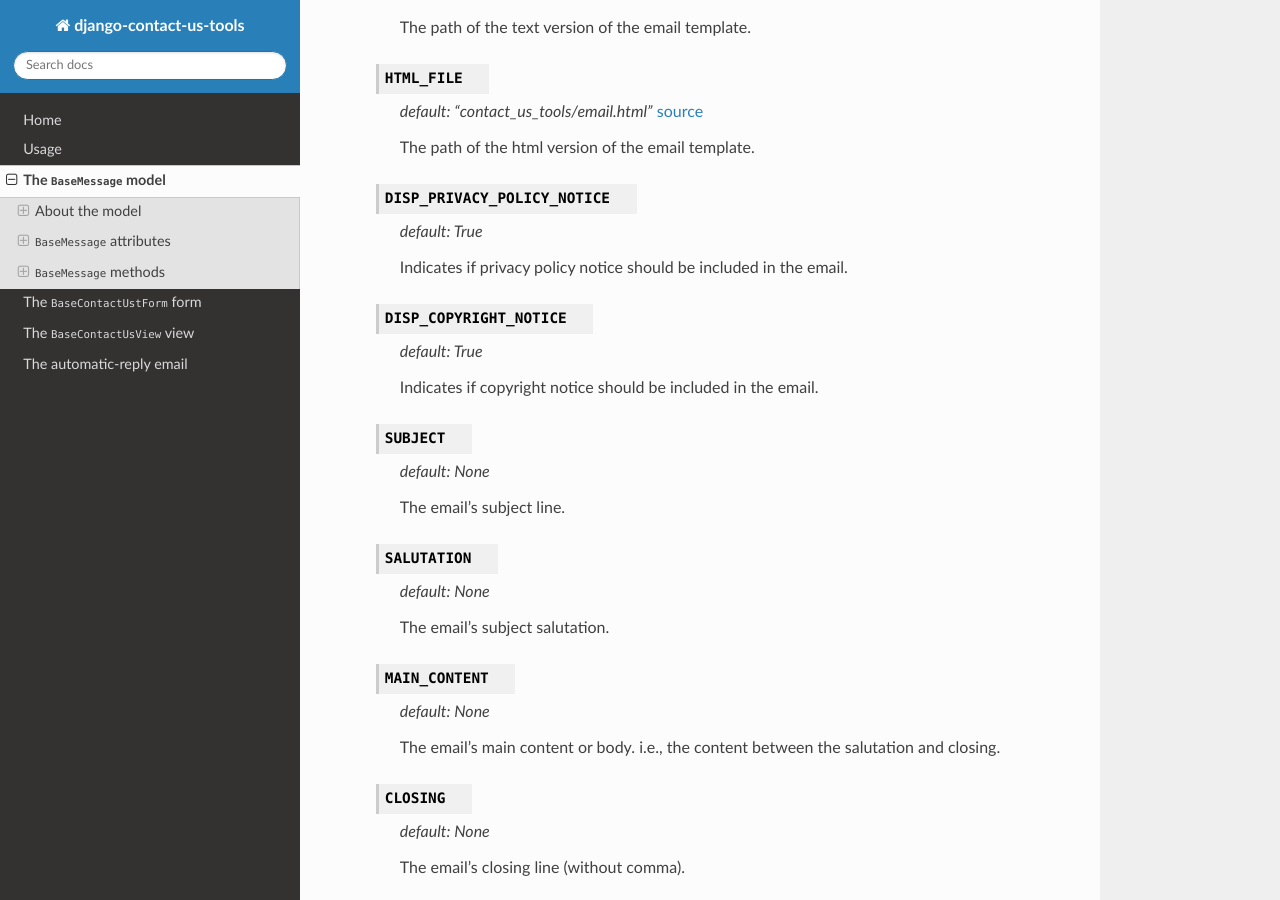
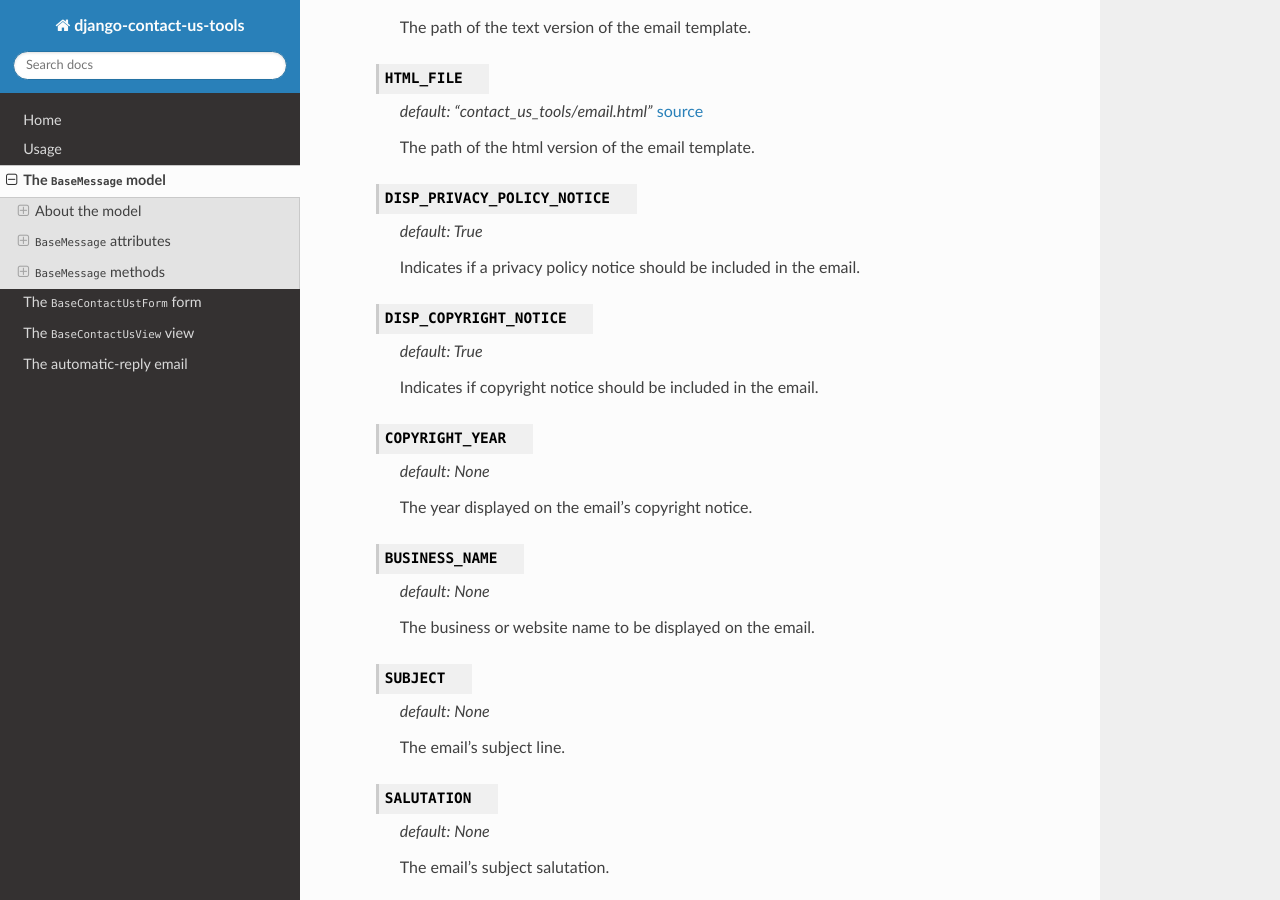
Before and after one commit to egiden/django-contact-us-tools, a Sphinx documentation site: the page built from docs/source/base_message_model.rst, in a window 1280 px wide and 900 px high, scrolled down 665 px. Built offline with Sphinx 7.4.7 and the Read the Docs theme 3.1.0, drawn with Linux system fonts in a browser that asks for light colours.

Commit message:
Update .rst files

```diff
--- a/docs/source/base_message_model.rst
+++ b/docs/source/base_message_model.rst
@@ -37,13 +37,25 @@ About the model
 
         *default: True*
 
-        Indicates if privacy policy notice should be included in the email.
+        Indicates if a privacy policy notice should be included in the email.
 
     .. attribute:: DISP_COPYRIGHT_NOTICE
 
         *default: True*
 
         Indicates if copyright notice should be included in the email.
+
+    .. attribute:: COPYRIGHT_YEAR
+
+        *default: None*
+
+        The year displayed on the email's copyright notice.
+
+    .. attribute:: BUSINESS_NAME
+
+        *default: None*
+
+        The business or website name to be displayed on the email.
 
     .. attribute:: SUBJECT
 
```
Also changed, not shown: docs/source/usage.rst (+9 -1 lines).
